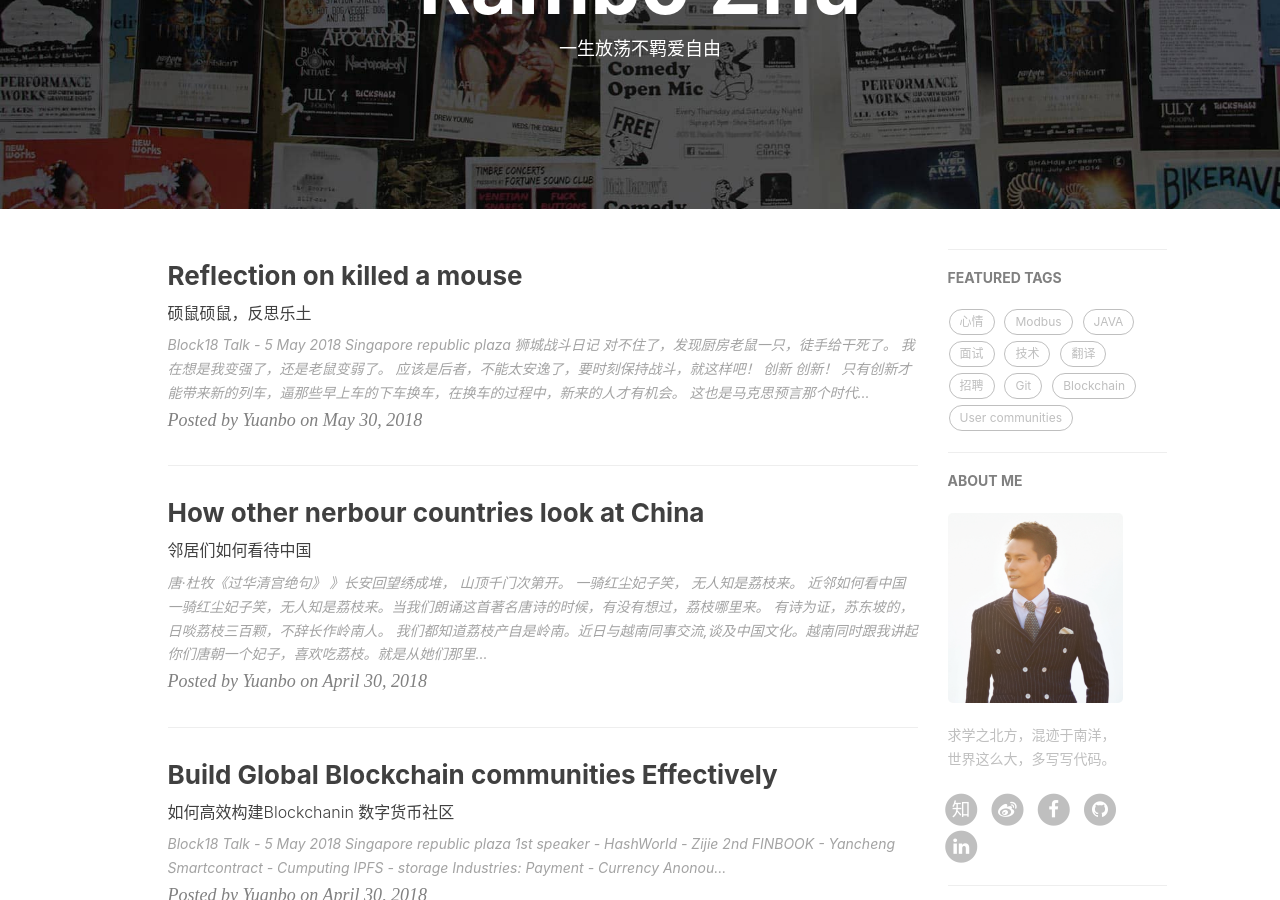
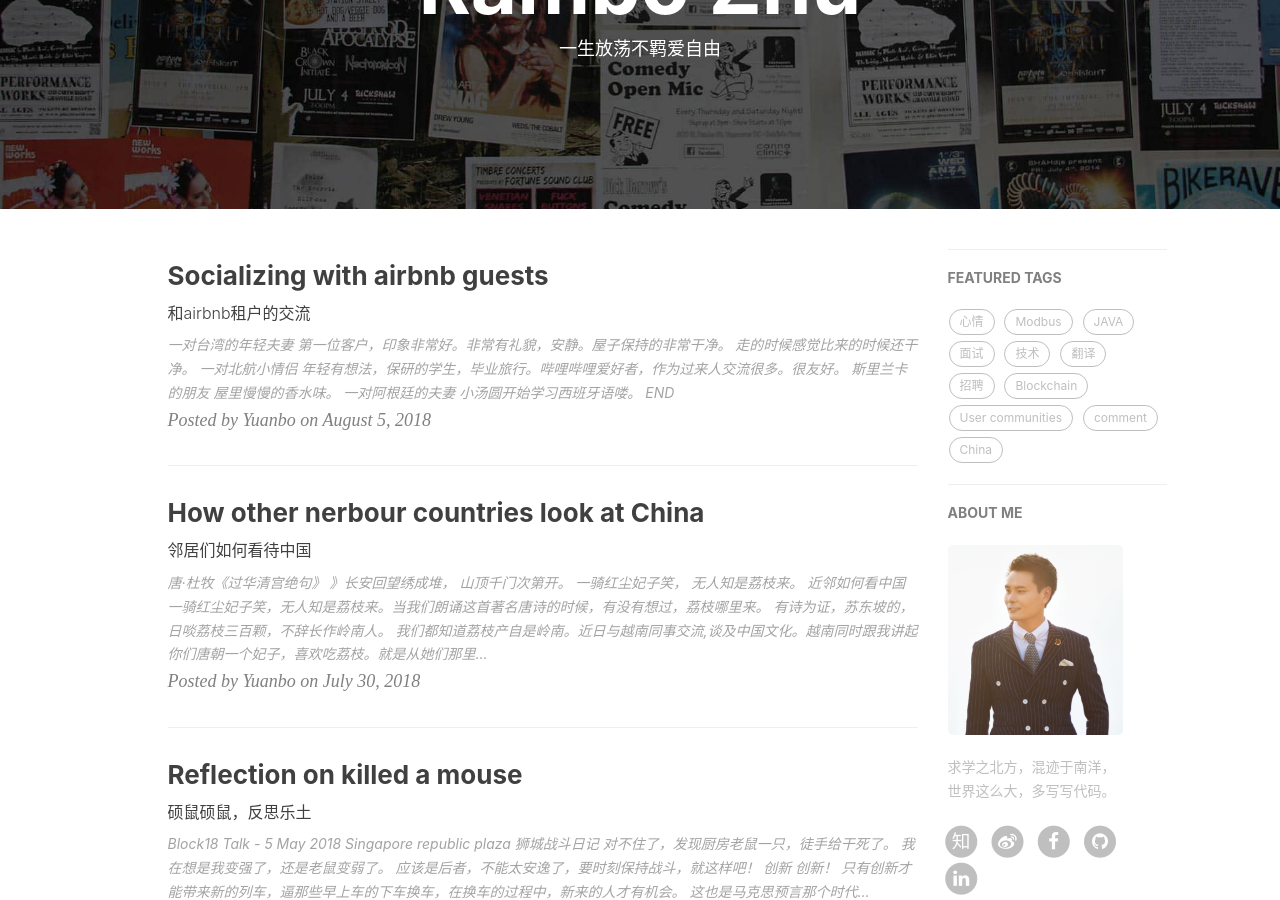
Before and after one commit to freerambo/freerambo.github.io, a Jekyll site: the page built from index.html, in a window 1280 px wide and 900 px high, scrolled down 209 px. Built offline with Jekyll 4.4.1, drawn with Linux system fonts in a browser that asks for light colours; nearby versions of some CDN libraries; the list of posts is cut into pages by our own code; comment, search, counter and statistics services are not loaded; some of the changed text lies outside the part shown.

Commit message:
add airbnb diary

```diff
--- a/_posts/2018-07-24-How-other-countries-look-at-China.markdown
+++ b/_posts/2018-07-24-How-other-countries-look-at-China.markdown
@@ -2,15 +2,15 @@
 layout:     post
 title:      "How other nerbour countries look at China"
 subtitle:   "邻居们如何看待中国"
-date:       2018-04-30 16:21:00
+date:       2018-07-30 16:21:00
 author:     "Yuanbo"
 header-img: "img/home-bg-o.jpg"
 catalog:    true
 
 tags:
-    - 技术
-    - JAVA
-    - Git
+    - 心情
+    - comment
+    - China
 
 ---
 
--- /dev/null
+++ b/_posts/2018-08-05-Socializing-with-airbnb-guests.markdown
@@ -0,0 +1,49 @@
+---
+layout:     post
+title:      "Socializing with airbnb guests"
+subtitle:   "和airbnb租户的交流"
+date:       2018-08-5 16:21:00
+author:     "Yuanbo"
+header-img: "img/home-bg-o.jpg"
+catalog:    true
+
+tags:
+    - 心情
+    - comment
+    - China
+
+---
+
+
+>
+
+## 一对台湾的年轻夫妻
+
+
+第一位客户，印象非常好。非常有礼貌，安静。屋子保持的非常干净。
+
+走的时候感觉比来的时候还干净。
+
+
+## 一对北航小情侣
+
+年轻有想法，保研的学生，毕业旅行。哔哩哔哩爱好者，作为过来人交流很多。很友好。
+
+
+
+## 斯里兰卡的朋友
+
+屋里慢慢的香水味。
+
+
+## 一对阿根廷的夫妻
+
+小汤圆开始学习西班牙语喽。
+
+
+
+
+
+---
+
+### END
```
Also changed, not shown: _posts/2018-04-30-git-branch-conflicts.markdown (+13 -0 lines).
